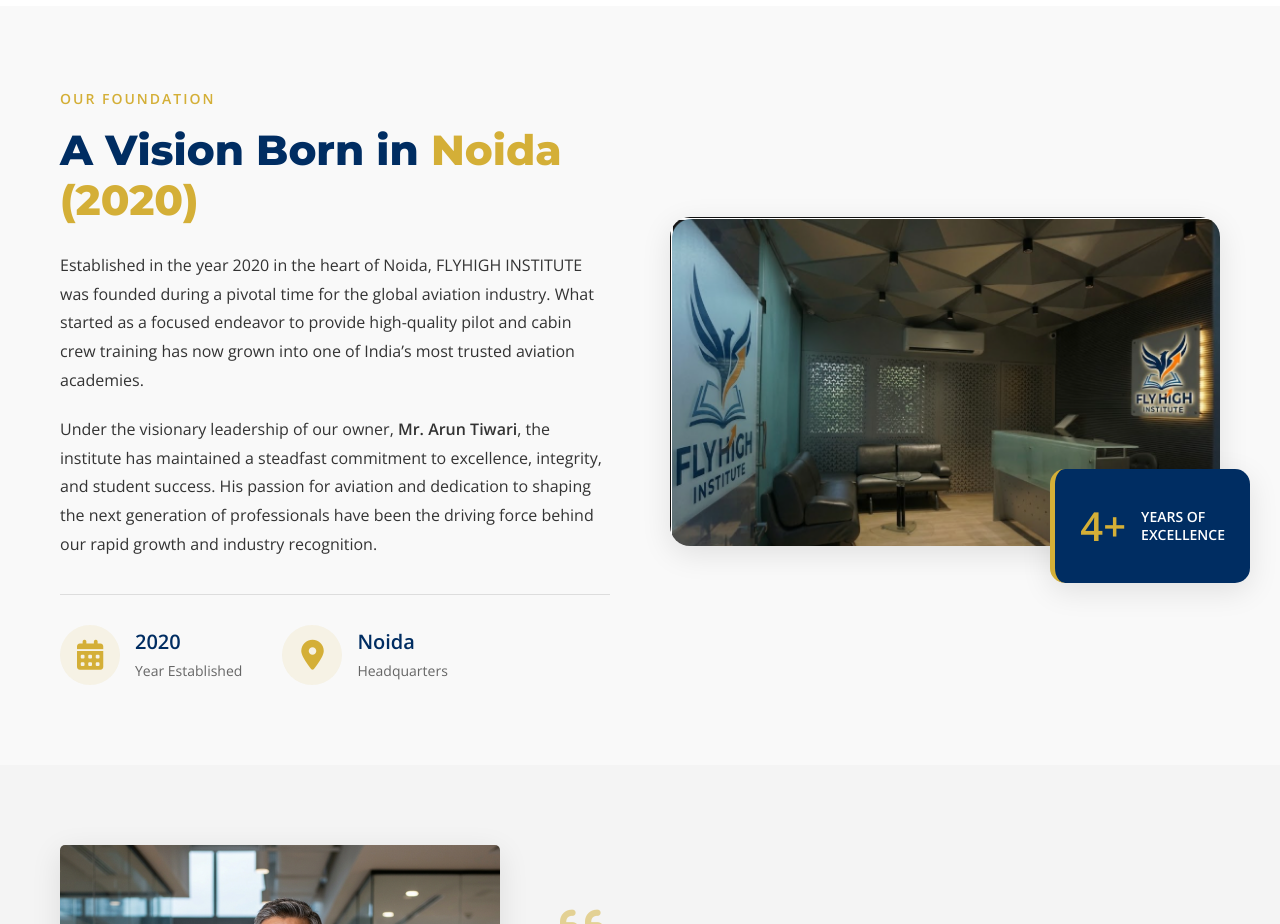
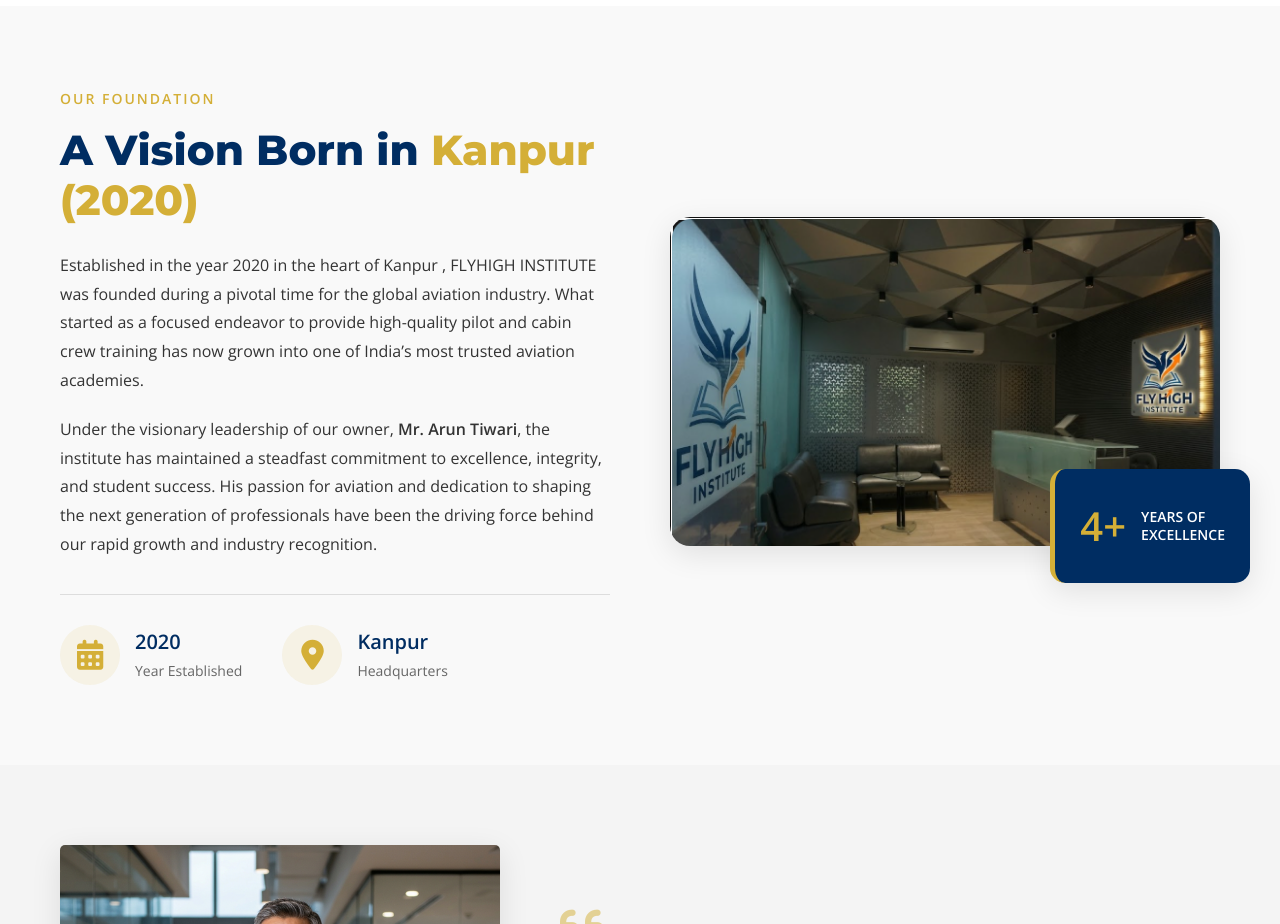
Before and after one commit to DeepakTiwari76/Aviation-academy, a website: page about.html in a window 1280 px wide. Shown: the part 1780-2704 px from the top of the page. Drawn offline with nearby package versions, Linux system fonts and the light colour scheme.

Commit message:
Update location from Noida to Kanpur and add more detailed content

```diff
--- a/about.html
+++ b/about.html
@@ -160,8 +160,8 @@
                 <div class="journey-grid">
                     <div class="journey-content">
                         <span class="sub-heading">OUR FOUNDATION</span>
-                        <h2>A Vision Born in <span>Noida (2020)</span></h2>
-                        <p>Established in the year 2020 in the heart of Noida, FLYHIGH INSTITUTE was founded during a pivotal time for the global aviation industry. What started as a focused endeavor to provide high-quality pilot and cabin crew training has now grown into one of India’s most trusted aviation academies.</p>
+                        <h2>A Vision Born in <span>Kanpur  (2020)</span></h2>
+                        <p>Established in the year 2020 in the heart of Kanpur , FLYHIGH INSTITUTE was founded during a pivotal time for the global aviation industry. What started as a focused endeavor to provide high-quality pilot and cabin crew training has now grown into one of India’s most trusted aviation academies.</p>
                         <p>Under the visionary leadership of our owner, <strong>Mr. Arun Tiwari</strong>, the institute has maintained a steadfast commitment to excellence, integrity, and student success. His passion for aviation and dedication to shaping the next generation of professionals have been the driving force behind our rapid growth and industry recognition.</p>
                         <div class="foundation-metrics">
                             <div class="metric-item">
@@ -174,7 +174,7 @@
                             <div class="metric-item">
                                 <i class="fas fa-map-marker-alt"></i>
                                 <div>
-                                    <strong>Noida</strong>
+                                    <strong>Kanpur </strong>
                                     <span>Headquarters</span>
                                 </div>
                             </div>
```
Also changed, not shown: contact.html (+3 -3 lines), index.html (+1 -1 lines).
